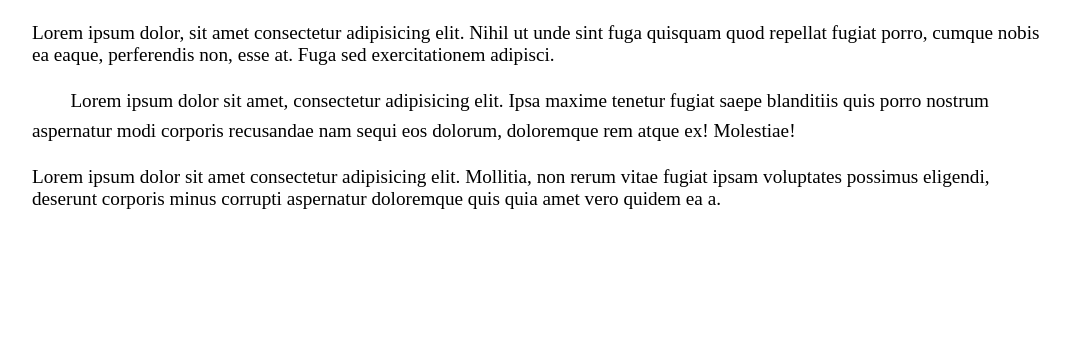
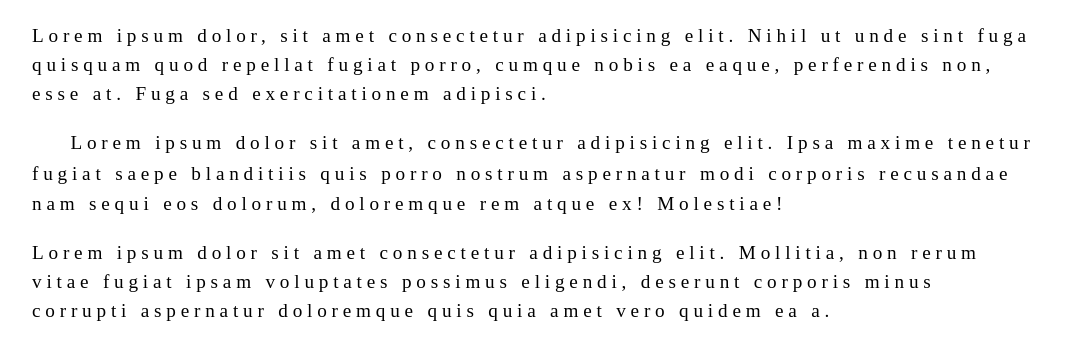
Before and after one commit to eric-antonio/CSS-full-Course, a plain HTML site: page 06_Typography/index.html in a window 1280 px wide. Shown: the part 209-568 px from the top of the page, without its empty margins (104-1174 px from the left). Drawn offline with Linux system fonts and the light colour scheme.

Commit message:
Update style.css

```diff
--- a/06_Typography/style.css
+++ b/06_Typography/style.css
@@ -10,3 +10,7 @@ body{
     tex-align: justify;
     line-height: 1.6;
 }
+p{
+    line-height: 1.5;
+    letter-spacing: 0.25em;
+}
```
